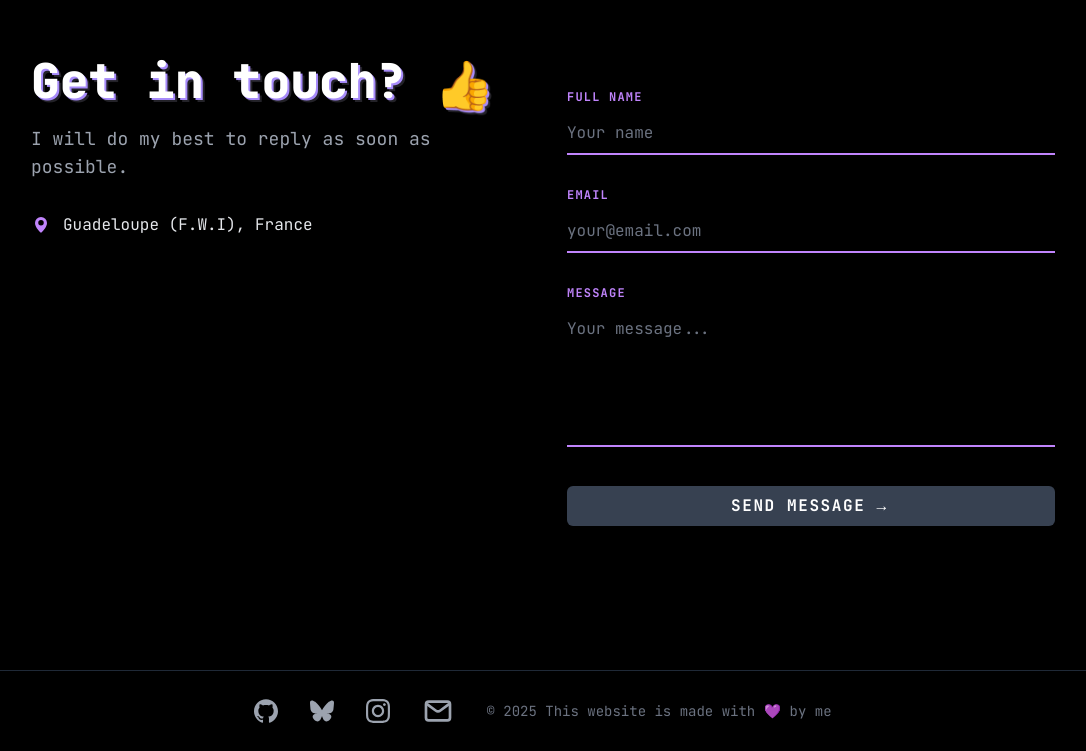
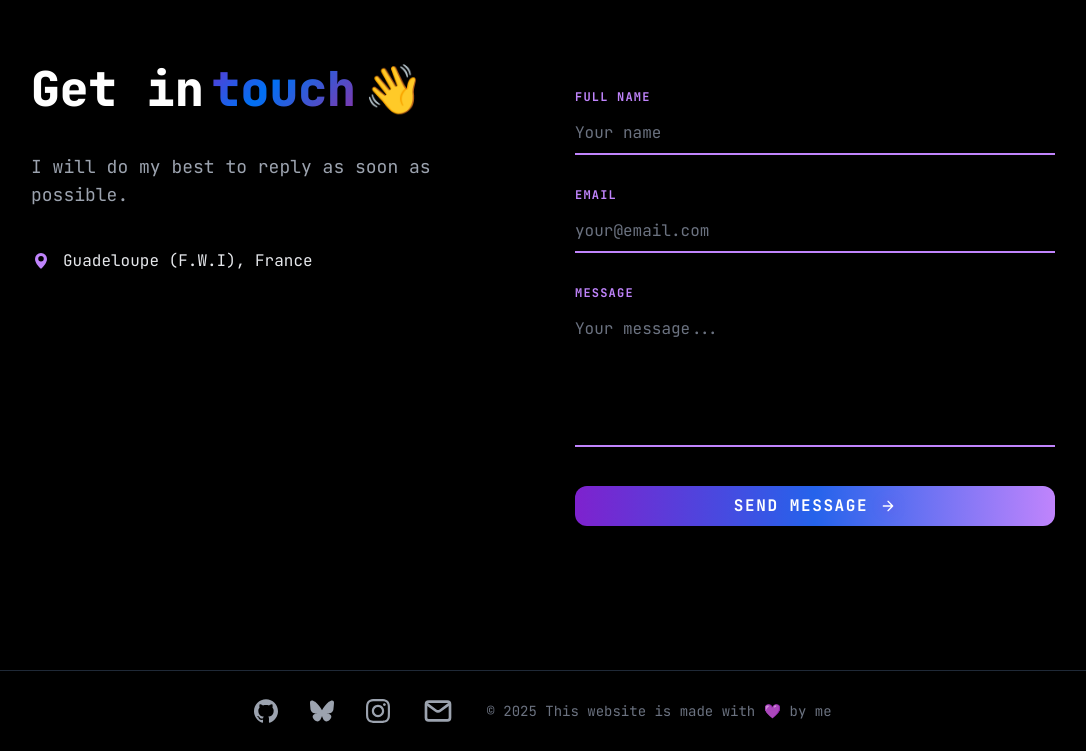
Before and after one commit to Virguiles/portfoliov01, a Next.js app: page / in a window 1280 px wide. Shown: the part 2459-3210 px from the top of the page, without its empty margins (97-1183 px from the left). Built offline with nearby package versions, Linux system fonts and the light colour scheme.

Commit message:
card success

```diff
--- a/app/components/ContactForm.tsx
+++ b/app/components/ContactForm.tsx
@@ -4,6 +4,9 @@ import { useState } from "react";
 import { Button } from "./ui/button";
 import { useTranslation } from "react-i18next";
 import { ConfettiSideCannons } from "@/components/magicui/ConfettiSideCannons";
+import { AuroraText } from "@/components/magicui/aurora-text";
+import { WordRotate } from "@/components/magicui/word-rotate";
+import { ShineBorder } from "@/components/ui/shine-border";
 
 export default function ContactForm() {
   const { t } = useTranslation();
@@ -57,17 +60,19 @@ export default function ContactForm() {
   };
 
   return (
-    <section className="py-16 bg-gray-50 dark:bg-black">
-      <div className="max-w-5xl mx-auto grid grid-cols-1 md:grid-cols-2 gap-8 md:gap-12 items-start">
+    <section className="py-12 sm:py-16 px-4 sm:px-6 bg-gray-50 dark:bg-black">
+      <div className="max-w-5xl mx-auto grid grid-cols-1 md:grid-cols-2 gap-8 sm:gap-10 md:gap-16 items-start">
         {/* Colonne gauche : présentation et infos */}
-        <div className="mb-8 md:mb-0">
-          <h2 className="text-2xl sm:text-4xl md:text-5xl font-extrabold mb-4 leading-tight text-black dark:text-white" style={{textShadow:'2px 2px 0 #a78bfa, 4px 4px 0 #232228'}}>
-            {t("contactform.title")} <span className="inline-block align-middle">👍</span>
+        <div className="mb-10 md:mb-0 min-w-0 w-full">
+          <h2 className="text-2xl sm:text-4xl md:text-5xl font-extrabold mb-6 sm:mb-8 leading-tight text-black dark:text-white max-w-full break-words whitespace-normal text-left">
+            <span className="inline-flex items-center gap-2 whitespace-nowrap">
+              {t("contactform.title_start")} <AuroraText colors={["#0516FC","#7928CA", "#0070F3", "#783BB1"]} speed={2}>{t("contactform.title_highlight")}</AuroraText><WordRotate words={["\uD83D\uDC4D", "😊", "👋"]} />
+            </span>
           </h2>
-          <p className="text-gray-400 mb-8 text-sm sm:text-base md:text-lg">
+          <p className="text-gray-400 mb-8 sm:mb-10 text-sm sm:text-base md:text-lg max-w-prose">
             {t("contactform.subtitle")}
           </p>
-          <ul className="space-y-3 text-black dark:text-gray-200 text-sm sm:text-base">
+          <ul className="space-y-4 text-black dark:text-gray-200 text-sm sm:text-base">
             <li className="flex items-center gap-3">
               <span className="text-purple-400">
                 {/* Icône localisation */}
@@ -78,15 +83,23 @@ export default function ContactForm() {
           </ul>
         </div>
         {/* Colonne droite : formulaire */}
-        <div>
+        <div className="w-full">
           {submitted ? (
-            <div className="p-6 sm:p-8 rounded-2xl bg-white/10 border border-purple-500/20 shadow-lg text-center">
+            <ShineBorder
+              className="p-0"
+              color={["#A07CFE", "#FE8FB5", "#FFBE7B"]}
+              borderWidth={2}
+              duration={8}
+              borderRadius={16}
+            >
+              <div className="p-4 sm:p-6 md:p-8 bg-white/10 border border-purple-500/20 shadow-lg text-center">
                 <h3 className="text-xl sm:text-2xl font-bold mb-2 text-black dark:text-white">{t("contactform.success_title")}</h3>
                 <p className="text-gray-300 text-sm sm:text-base">
                   {t("contactform.success_text")}
                 </p>
                 <ConfettiSideCannons autoFire />
               </div>
+            </ShineBorder>
           ) : (
             <form
               name="Contact"
@@ -115,7 +128,7 @@ export default function ContactForm() {
                   autoComplete="name"
                   value={formData.name}
                   onChange={handleChange}
-                  className="w-full max-w-full bg-transparent border-0 border-b-2 border-purple-400 focus:border-purple-300 focus:ring-0 focus-visible:outline focus-visible:outline-2 focus-visible:outline-purple-400 text-white placeholder-gray-500 py-2 px-0 text-base transition-all duration-200"
+                  className="w-full max-w-full bg-transparent border-0 border-b-2 border-purple-400 focus:border-purple-300 focus:ring-0 focus-visible:outline focus-visible:outline-2 focus-visible:outline-purple-400 text-black dark:text-white placeholder-gray-500 py-2 px-0 text-base transition-all duration-200"
                   placeholder={t("contactform.placeholders.name")}
                 />
               </div>
@@ -131,7 +144,7 @@ export default function ContactForm() {
                   autoComplete="email"
                   value={formData.email}
                   onChange={handleChange}
-                  className="w-full max-w-full bg-transparent border-0 border-b-2 border-purple-400 focus:border-purple-300 focus:ring-0 focus-visible:outline focus-visible:outline-2 focus-visible:outline-purple-400 text-white placeholder-gray-500 py-2 px-0 text-base transition-all duration-200"
+                  className="w-full max-w-full bg-transparent border-0 border-b-2 border-purple-400 focus:border-purple-300 focus:ring-0 focus-visible:outline focus-visible:outline-2 focus-visible:outline-purple-400 text-black dark:text-white placeholder-gray-500 py-2 px-0 text-base transition-all duration-200"
                   placeholder={t("contactform.placeholders.email")}
                 />
               </div>
@@ -146,7 +159,7 @@ export default function ContactForm() {
                   rows={5}
                   value={formData.message}
                   onChange={handleChange}
-                  className="w-full max-w-full bg-transparent border-0 border-b-2 border-purple-400 focus:border-purple-300 focus:ring-0 focus-visible:outline focus-visible:outline-2 focus-visible:outline-purple-400 text-white placeholder-gray-500 py-2 px-0 text-base transition-all duration-200 resize-none"
+                  className="w-full max-w-full bg-transparent border-0 border-b-2 border-purple-400 focus:border-purple-300 focus:ring-0 focus-visible:outline focus-visible:outline-2 focus-visible:outline-purple-400 text-black dark:text-white placeholder-gray-500 py-2 px-0 text-base transition-all duration-200 resize-none"
                   placeholder={t("contactform.placeholders.message")}
                 />
               </div>
@@ -158,9 +171,23 @@ export default function ContactForm() {
               <Button
                 type="submit"
                 disabled={isSubmitting}
-                className="w-full bg-gray-700 hover:bg-purple-700 text-white py-3 px-4 rounded-md transition-colors duration-200 font-bold tracking-widest text-base flex items-center justify-center gap-2 uppercase"
+                className="w-full bg-gradient-to-r from-purple-700 via-blue-600 to-purple-400 hover:from-purple-600 hover:to-blue-500 text-white py-3 sm:py-4 px-5 rounded-xl transition-all duration-200 font-bold tracking-widest text-sm sm:text-base flex items-center justify-center gap-3 uppercase shadow-lg hover:shadow-purple-500/40 focus:ring-2 focus:ring-purple-400 focus:ring-offset-2 focus:outline-none transform hover:scale-105 relative overflow-hidden group"
               >
-                {isSubmitting ? t("contactform.submitting") : <><span>{t("contactform.submit")}</span> <span aria-hidden>→</span></>}
+                {isSubmitting ? (
+                  t("contactform.submitting")
+                ) : (
+                  <>
+                    <span>{t("contactform.submit")}</span>
+                    <span
+                      aria-hidden
+                      className="inline-block transition-transform duration-300 group-hover:translate-x-1 group-hover:scale-110"
+                    >
+                      <svg xmlns="http://www.w3.org/2000/svg" className="w-5 h-5 text-white drop-shadow-[0_0_6px_rgba(124,58,237,0.7)]" fill="none" viewBox="0 0 24 24" stroke="currentColor" strokeWidth="2">
+                        <path strokeLinecap="round" strokeLinejoin="round" d="M5 12h14M12 5l7 7-7 7" />
+                      </svg>
+                    </span>
+                  </>
+                )}
               </Button>
             </form>
           )}
--- /dev/null
+++ b/components/magicui/aurora-text.tsx
@@ -0,0 +1,44 @@
+"use client";
+
+import React, { memo } from "react";
+
+interface AuroraTextProps {
+  children: React.ReactNode;
+  className?: string;
+  colors?: string[];
+  speed?: number;
+}
+
+export const AuroraText = memo(
+  ({
+    children,
+    className = "",
+    colors = ["#0516FC","#7928CA", "#0070F3", "#783BB1"],
+    speed = 1,
+  }: AuroraTextProps) => {
+    const gradientStyle = {
+      backgroundImage: `linear-gradient(135deg, ${colors.join(", ")}, ${
+        colors[0]
+      })`,
+      WebkitBackgroundClip: "text",
+      WebkitTextFillColor: "transparent",
+      backgroundSize: "200% 200%",
+      animationDuration: `${10 / speed}s`,
+    };
+
+    return (
+      <span className={`relative inline-block ${className}`}>
+        <span className="sr-only">{children}</span>
+        <span
+          className="relative animate-aurora bg-clip-text text-transparent"
+          style={gradientStyle}
+          aria-hidden="true"
+        >
+          {children}
+        </span>
+      </span>
+    );
+  },
+);
+
+AuroraText.displayName = "AuroraText";
--- /dev/null
+++ b/components/magicui/word-rotate.tsx
@@ -0,0 +1,50 @@
+"use client";
+
+import { AnimatePresence, motion, MotionProps } from "motion/react";
+import { useEffect, useState } from "react";
+
+import { cn } from "@/lib/utils";
+
+interface WordRotateProps {
+  words: string[];
+  duration?: number;
+  motionProps?: MotionProps;
+  className?: string;
+}
+
+export function WordRotate({
+  words,
+  duration = 2500,
+  motionProps = {
+    initial: { opacity: 0, y: -50 },
+    animate: { opacity: 1, y: 0 },
+    exit: { opacity: 0, y: 50 },
+    transition: { duration: 0.25, ease: "easeOut" },
+  },
+  className,
+}: WordRotateProps) {
+  const [index, setIndex] = useState(0);
+
+  useEffect(() => {
+    const interval = setInterval(() => {
+      setIndex((prevIndex) => (prevIndex + 1) % words.length);
+    }, duration);
+
+    // Clean up interval on unmount
+    return () => clearInterval(interval);
+  }, [words, duration]);
+
+  return (
+    <div className="overflow-hidden py-2">
+      <AnimatePresence mode="wait">
+        <motion.h1
+          key={words[index]}
+          className={cn(className)}
+          {...motionProps}
+        >
+          {words[index]}
+        </motion.h1>
+      </AnimatePresence>
+    </div>
+  );
+}
--- /dev/null
+++ b/components/ui/shine-border.tsx
@@ -0,0 +1,63 @@
+"use client"
+
+import { cn } from "@/lib/utils"
+
+type TColorProp = string | string[]
+
+interface ShineBorderProps {
+  borderRadius?: number
+  borderWidth?: number
+  duration?: number
+  color?: TColorProp
+  className?: string
+  children: React.ReactNode
+}
+
+/**
+ * @name Shine Border
+ * @description It is an animated background border effect component with easy to use and configurable props.
+ * @param borderRadius defines the radius of the border.
+ * @param borderWidth defines the width of the border.
+ * @param duration defines the animation duration to be applied on the shining border
+ * @param color a string or string array to define border color.
+ * @param className defines the class name to be applied to the component
+ * @param children contains react node elements.
+ */
+export function ShineBorder({
+  borderRadius = 8,
+  borderWidth = 1,
+  duration = 14,
+  color = "#000000",
+  className,
+  children,
+}: ShineBorderProps) {
+  return (
+    <div
+      style={
+        {
+          "--border-radius": `${borderRadius}px`,
+          "--border-width": `${borderWidth}px`,
+          "--duration": `${duration}s`,
+        } as React.CSSProperties
+      }
+      className={cn(
+        "relative min-h-[60px] w-fit min-w-[300px] rounded-[--border-radius] overflow-hidden",
+        className,
+      )}
+    >
+      <div
+        style={
+          {
+            "--border-radius": `${borderRadius}px`,
+            "--border-width": `${borderWidth}px`,
+            "--duration": `${duration}s`,
+            "--mask-linear-gradient": `linear-gradient(#fff 0 0) content-box, linear-gradient(#fff 0 0)`,
+            "--background-radial-gradient": `radial-gradient(transparent,transparent, ${color instanceof Array ? color.join(",") : color},transparent,transparent)`,
+          } as React.CSSProperties
+        }
+        className="absolute inset-0 before:bg-shine-size before:absolute before:inset-0 before:size-full before:rounded-[--border-radius] before:p-[--border-width] before:will-change-[background-position] before:content-[''] before:![-webkit-mask-composite:xor] before:![mask-composite:exclude] before:[background-image:--background-radial-gradient] before:[background-size:300%_300%] before:[mask:--mask-linear-gradient] motion-safe:before:animate-shine pointer-events-none"
+      />
+      {children}
+    </div>
+  )
+}
--- a/i18n.ts
+++ b/i18n.ts
@@ -61,7 +61,9 @@ const resources = {
         ]
       },
       "contactform": {
-        "title": "Prendre contact ?",
+        "title": "Prendre contact",
+        "title_start": "Prendre",
+        "title_highlight": "contact",
         "subtitle": "Je ferai de mon mieux pour vous répondre dès que possible.",
         "location": "Guadeloupe (F.W.I), France",
         "fields": {
@@ -139,7 +141,9 @@ const resources = {
         ]
       },
       "contactform": {
-        "title": "Get in touch?",
+        "title": "Get in touch",
+        "title_start": "Get in",
+        "title_highlight": "touch",
         "subtitle": "I will do my best to reply as soon as possible.",
         "location": "Guadeloupe (F.W.I), France",
         "fields": {
--- a/package.json
+++ b/package.json
@@ -22,7 +22,7 @@
     "i18next-browser-languagedetector": "^8.0.4",
     "i18next-http-backend": "^3.0.2",
     "lucide-react": "^0.474.0",
-    "motion": "^12.0.6",
+    "motion": "^12.8.0",
     "next": "^15.3.1",
     "next-i18next": "^15.4.2",
     "next-themes": "^0.4.4",
--- a/tailwind.config.ts
+++ b/tailwind.config.ts
@@ -9,9 +9,10 @@ export default {
   ],
   theme: {
   	extend: {
-
   		animation: {
-  			move: 'move 5s linear infinite'
+  			move: 'move 5s linear infinite',
+  			aurora: 'aurora 10s linear infinite',
+  			shine: "shine var(--duration) infinite linear",
   		},
   		keyframes: {
   			move: {
@@ -21,7 +22,29 @@ export default {
   				'100%': {
   					transform: 'translateX(200px)'
   				}
-  			}
+  			},
+  			aurora: {
+  				'0%': {
+  					backgroundPosition: '0% 50%'
+  				},
+  				'50%': {
+  					backgroundPosition: '100% 50%'
+  				},
+  				'100%': {
+  					backgroundPosition: '0% 50%'
+  				}
+  			},
+  			shine: {
+  				"0%": {
+  					"background-position": "0% 0%",
+  				},
+  				"50%": {
+  					"background-position": "100% 100%",
+  				},
+  				to: {
+  					"background-position": "0% 0%",
+  				},
+  			},
   		},
   		colors: {
   			background: 'hsl(var(--background))',
@@ -71,8 +94,7 @@ export default {
   			sm: 'calc(var(--radius) - 4px)'
   		},
   		backgroundImage: {
-  			'grid-pattern': "url('/grid.svg')",
-  			'grid-pattern-light': "url('/grid-light.svg')"
+  			'shine-size': '200% 200%'
   		}
   	}
   },
```
Also changed, not shown: app/globals.css (+23 -0 lines), 1 other file (tests, documents, lock files or other folders). Lines whose indentation alone changed are shown as unchanged.
